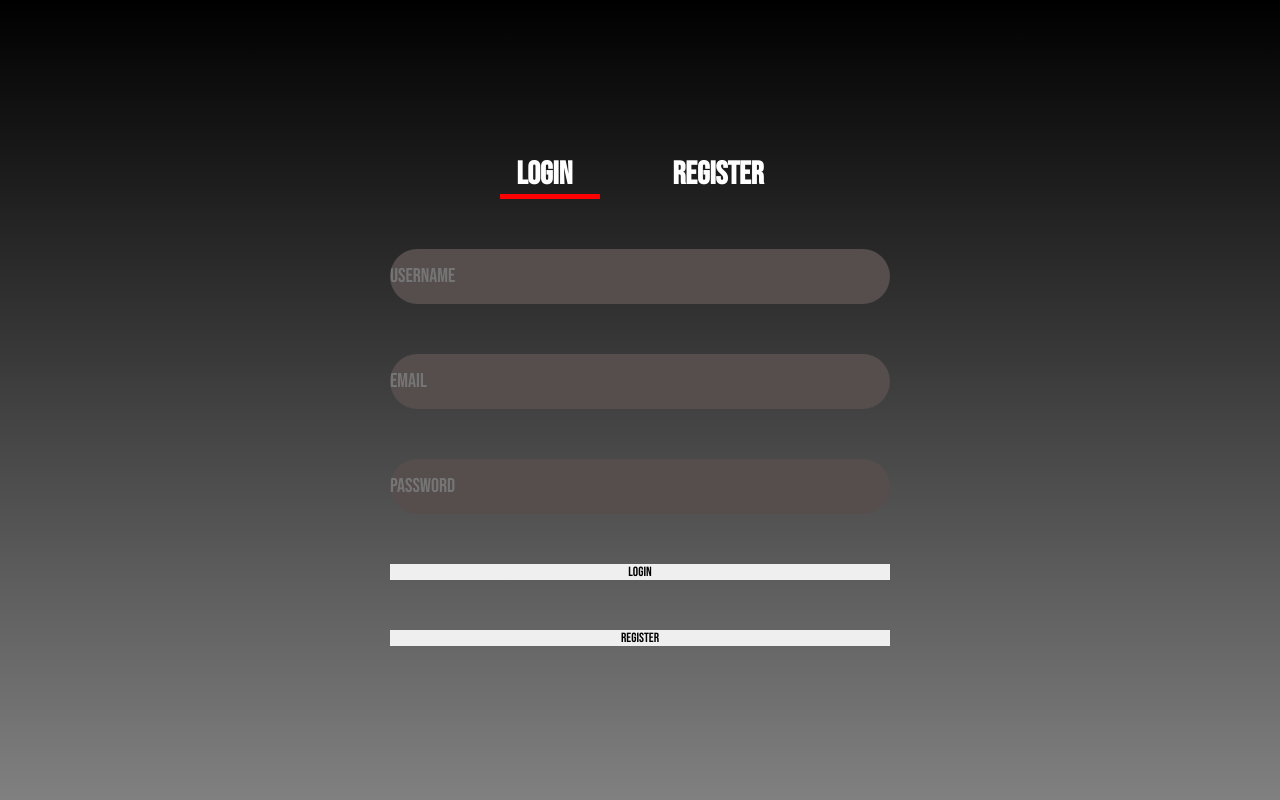
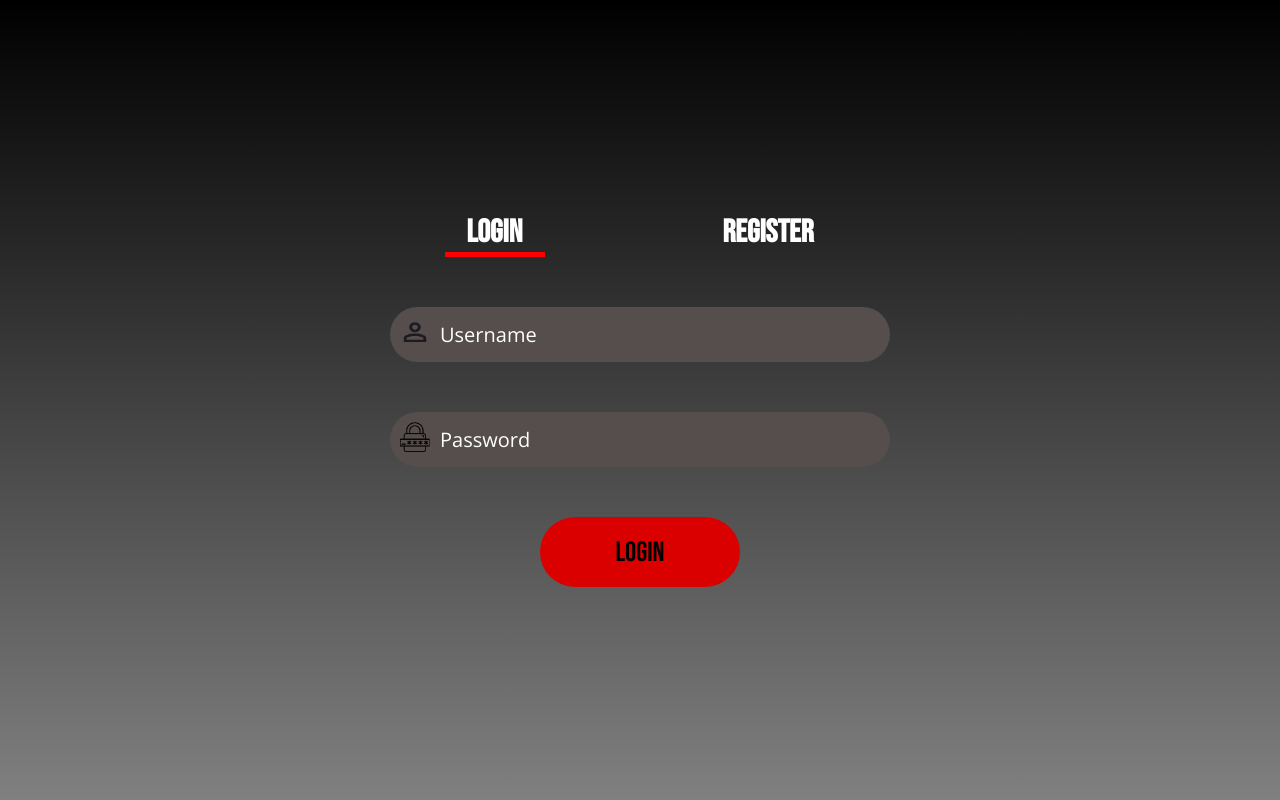
Before and after one commit to Alexandra-Shbaro/movie-recommender, a PHP site: page /pages/login.html in a window 1280 px wide. Run offline with PHP 8.4, Linux system fonts and the light colour scheme; some libraries are stand-ins or nearby versions.

Commit message:
added ability to switch from login to register

```diff
--- a/frontend/pages/login.html
+++ b/frontend/pages/login.html
@@ -4,6 +4,7 @@
 <head>
     <meta charset="UTF-8">
     <meta name="viewport" content="width=device-width, initial-scale=1.0">
+    <script src="https://cdn.jsdelivr.net/npm/gsap@3.12.5/dist/gsap.min.js"></script>
     <Link rel="stylesheet" href="../styles/base.css">
     <Link rel="stylesheet" href="../styles/login.css">
     <title>Document</title>
@@ -14,21 +15,31 @@
     <div class="login-page">
         <div class="login-window">
             <div class="login-title">
-                <h1>Login</h1>
-                <h1>Register</h1>
+                <h1><a id="login-title">Login</h1>
+                <h1><a id="register-title">Register</a></h1>
             </div>
-            <hr width="100%;" color="red" size="2">
+            <hr class="line" width="100%;" color="red" size="2">
             <div class="form-group">
                 <form class="form-group">
+                    <div>
                     <input type="text" id="username" placeholder="Username">
+                    <img src="../assets/Icons/usericon.png">
+                    </div>
+                    <div id="email-div">
                     <input type="text" id="email" placeholder="Email">
+                    <img src="../assets/Icons/email.png">
+                    </div>
+                    <div>
                     <input type="text" id="password" placeholder="Password">
+                    <img src="../assets/Icons/password.png">
+                    </div>
                     <button type="button" id="login-button" onclick="Login()">Login</button>
-                    <button type="button" id="login-button" onclick="Register()">Register</button>
+                    <button type="button" id="register-button" onclick="Register()">Register</button>
                 </form>
             </div>
         </div>
     </div>
+    <script src="../scripts/login.js"></script>
 </body>
 
 </html>
--- a/frontend/styles/base.css
+++ b/frontend/styles/base.css
@@ -43,3 +43,6 @@ button{
 a{
     text-decoration: none;
 }
+.hidden{
+    display: none;
+}
--- a/frontend/styles/login.css
+++ b/frontend/styles/login.css
@@ -10,6 +10,9 @@ body{
     display: flex;
     justify-content: center;
     align-items: center;
+}
+.login-title>h1>a{
+    cursor: pointer;
 }
 .login-window{
     display: flex;
@@ -27,7 +30,7 @@ hr{
     height: 5px;
     align-self: center;
     margin-bottom: 50px;
-    margin-left: -180px
+    margin-left: -290px
 }
 .form-group{
     display: flex;
@@ -35,9 +38,38 @@ hr{
     gap: 50px;
     width: 500px;
 }
-.form-group>input{
+.form-group>div{
+    position: relative;
+    width: 100%;
+}
+.form-group>div>input{
     font-size: 20px;
     background-color: #564D4D;
+    color: white;
     height: 55px;
     border-radius: 50px;
+    width: 100%;
+    padding-left: 50px;
+    font-family: "Opensans";
 }
+::placeholder {
+    color: white;
+    opacity: 1;
+  }
+.form-group>div>img{
+    position: absolute;
+    display: block;
+    left: 10px;
+    top: 10px;
+    width: 30px;
+    height: 30px;
+}
+
+.form-group>button{
+    align-self: center;
+    width: 200px;
+    height: 70px;
+    background-color: #DB0000;
+    border-radius: 40px;
+    font-size: 28px;
+}
```
Also changed, not shown: frontend/scripts/login.js (added, +33 -0 lines).
